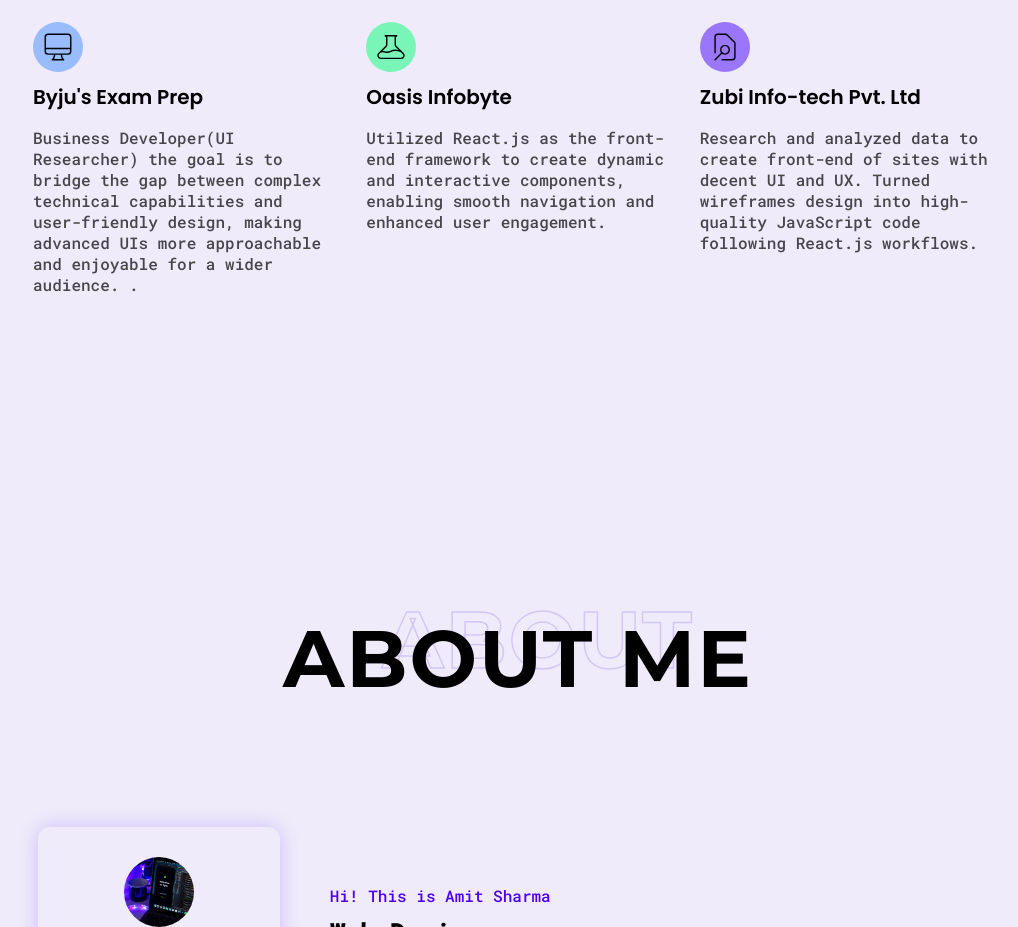
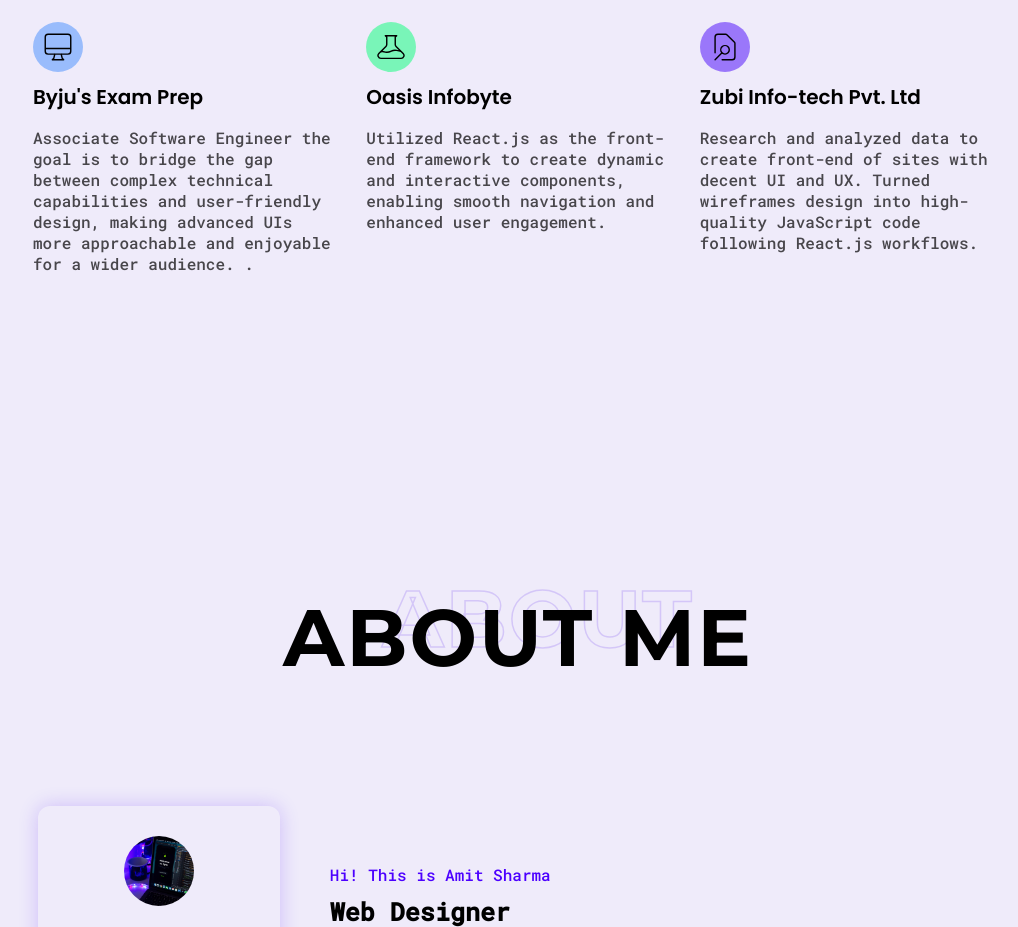
Before and after one commit to MrAmitkr/Port2, a plain HTML site: page index.html in a window 1280 px wide. Shown: the part 1140-2067 px from the top of the page, without its empty margins (122-1140 px from the left). Drawn offline with Linux system fonts and the light colour scheme.

Commit message:
Update index.html

```diff
--- a/index.html
+++ b/index.html
@@ -87,7 +87,7 @@
             </svg>
           </div>
           <h3 class="item-heading">Byju's Exam Prep</h3>
-          <p class="item-desc">Business Developer(UI Researcher) the goal is to bridge the gap between complex technical
+          <p class="item-desc">Associate Software Engineer the goal is to bridge the gap between complex technical
             capabilities and user-friendly design, making advanced UIs more
             approachable and enjoyable for a wider audience.
 
```
